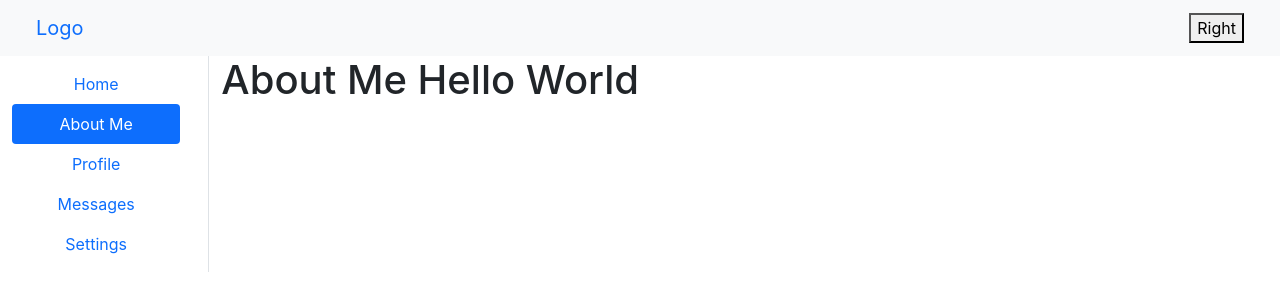
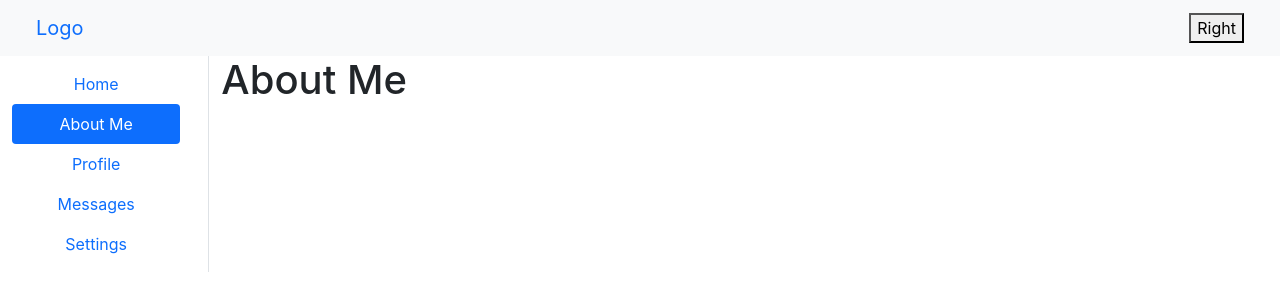
Before and after one commit to MuhammadAwaisMalik/Random, a React (Create React App) app: page / in a window 1280 px wide. Both pictures are taken after a click on the tab "About Me". Shown: the top 300 px of the page. Built offline with nearby package versions, Linux system fonts and the light colour scheme; no server answers.

Commit message:
Update Layout.js

```diff
--- a/src/com/Layout.js
+++ b/src/com/Layout.js
@@ -73,7 +73,7 @@ const Content = () => {
           aria-labelledby="v-pills-about-tab"
           tabindex="0"
         >
-          <h1>About Me Hello World</h1>
+          <h1>About Me</h1>
         </div>
         <div
           className="tab-pane fade"
```
